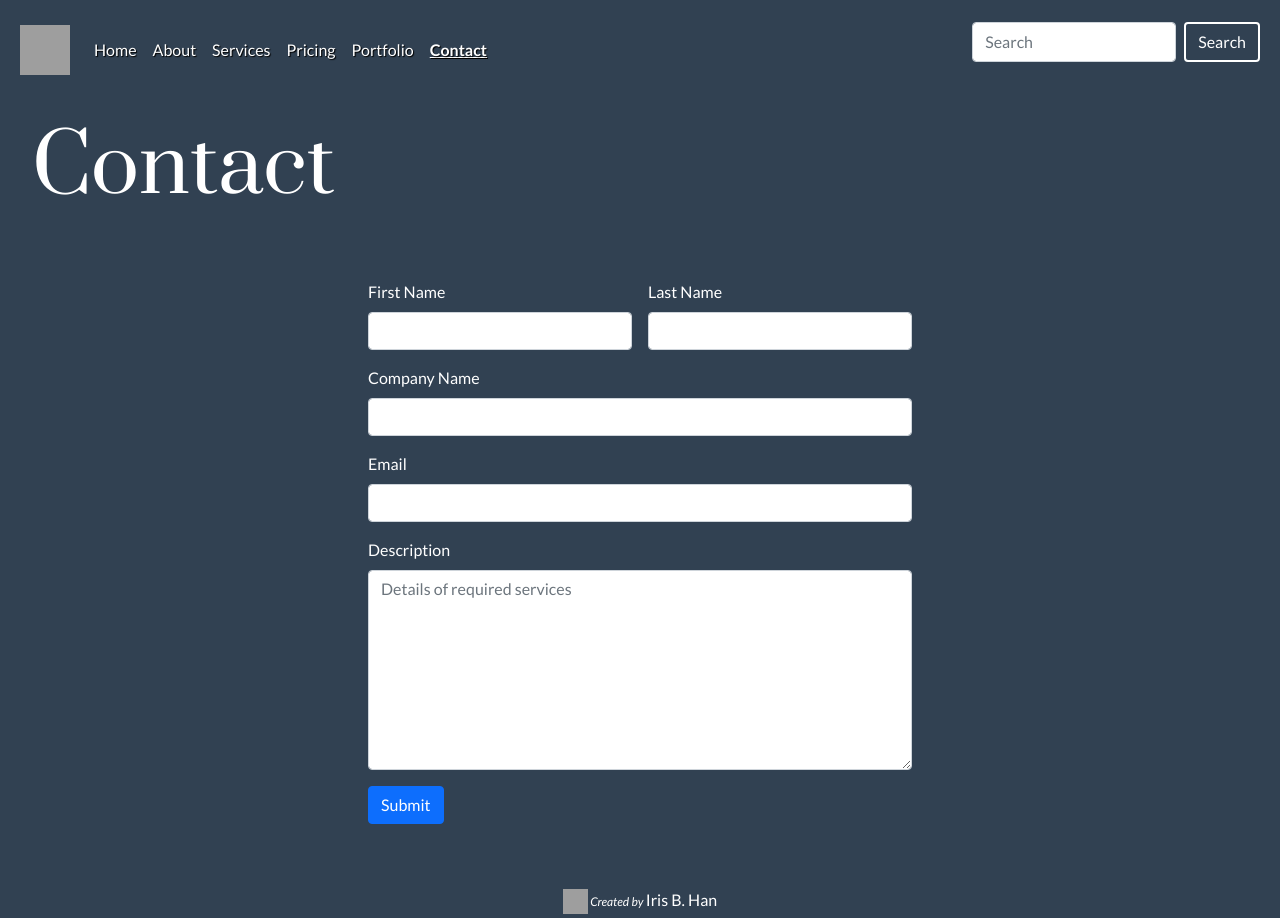
After one commit to ibhan88/web-services, a Flask app: page /contact in a window 1280 px wide. The commit adds this page. Run offline with Flask 2, Linux system fonts and the light colour scheme; grey boxes are pictures that could not be loaded.

Commit message:
Added contact page

```diff
--- a/server.py
+++ b/server.py
@@ -1,5 +1,5 @@
 import os
-from flask import Flask, request, render_template
+from flask import Flask, request, render_template, flash, redirect
 from flask_sqlalchemy import SQLAlchemy
 from jinja2 import StrictUndefined
 import json
@@ -45,6 +45,20 @@ def contact():
 
     return render_template("contact.html")
 
+@app.route('/contact-form', methods=['POST'])
+def contact_form():
+    """Handle contact form submission"""
+
+    #UNFINISHED
+    firstname = request.form['firstname']
+    lastname = request.form['lastname']
+    companyname = request.form['companyname']
+    email = request.form['email']
+    description = request.form['description']
+
+    flash('Your inquiry has been successfully submitted.')
+    return redirect('/')
+
 
 
 ################################################
--- a/static/css/styles.css
+++ b/static/css/styles.css
@@ -20,6 +20,7 @@ body {
 
 article {
   color: #FFF;
+	height: 100%;
 }
 
 h1,
@@ -298,7 +299,7 @@ footer {
 
 footer {
 	text-align: center;
-	padding-top: 5px;
+	padding-bottom: 10px;
 	height: 30px;
 }
 
@@ -324,7 +325,7 @@ footer img {
 
 /*ALL PAGES*/
 .pages {
-	margin-top: 2rem;
+	padding: 2rem;
 }
 
 
@@ -371,3 +372,11 @@ footer img {
 
 
 /*CONTACT*/
+@media only screen and (min-width: 992px) {
+	.contact form {
+		width: 50%;
+		margin: 2% 25%;
+		padding: 1.5rem;
+	}
+
+}
--- /dev/null
+++ b/templates/contact.html
@@ -0,0 +1,36 @@
+{% extends "base.html" %}
+
+{% block title %} Contact {% endblock%}
+
+{% block body %}
+<div class="container-fluid pages contact">
+  <h1>Contact</h1>
+
+  <form action="/contact-form"  method="POST" class="row g-3">
+    <div class="col-md-6">
+      <label for="fname" class="form-label">First Name</label>
+      <input type="text" class="form-control" id="fname" name="firstname" required>
+    </div>
+    <div class="col-md-6">
+      <label for="lname" class="form-label">Last Name</label>
+      <input type="text" class="form-control" id="lname" name="lastname" required>
+    </div>
+    <div class="col-12">
+      <label for="cname" class="form-label">Company Name</label>
+      <input type="text" class="form-control" id="cname" name="companyname">
+    </div>
+    <div class="col-12">
+      <label for="inputEmail" class="form-label">Email</label>
+      <input type="email" class="form-control" id="inputEmail" name="email" required>
+    </div>
+    <div class="col-12">
+      <label for="desc" class="form-label">Description</label>
+      <textarea type="text" class="form-control" id="desc"  name="description" placeholder="Details of required services" style="height:200px" required></textarea>
+    </div>
+    <div class="col-12">
+      <button type="submit" class="btn btn-primary">Submit</button>
+    </div>
+  </form>
+
+</div>
+{% endblock %}
--- a/templates/portfolio.html
+++ b/templates/portfolio.html
@@ -3,7 +3,7 @@
 {% block title %} Portfolio {% endblock%}
 
 {% block body %}
-<div class="container pages">
+<div class="container-fluid pages">
   <h1>Portfolio</h1>
   <div class="row">
     <div class="portfolio-container col-md-6 col-lg-4 col-xxl-3">
```
